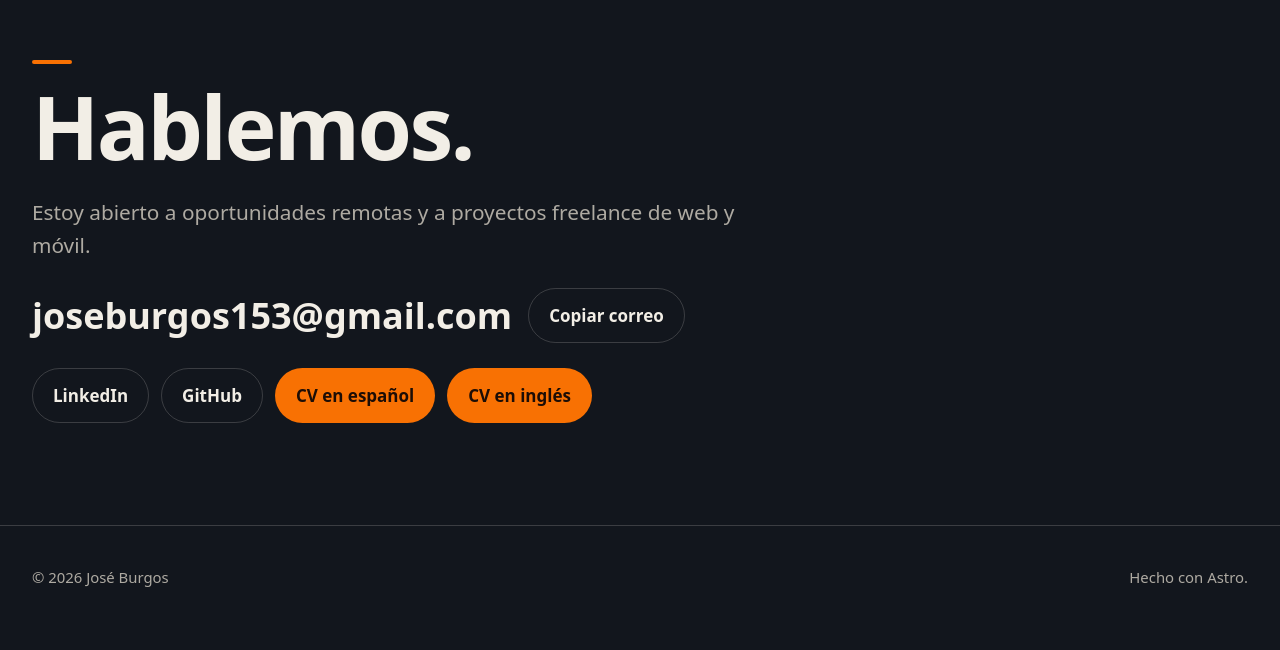
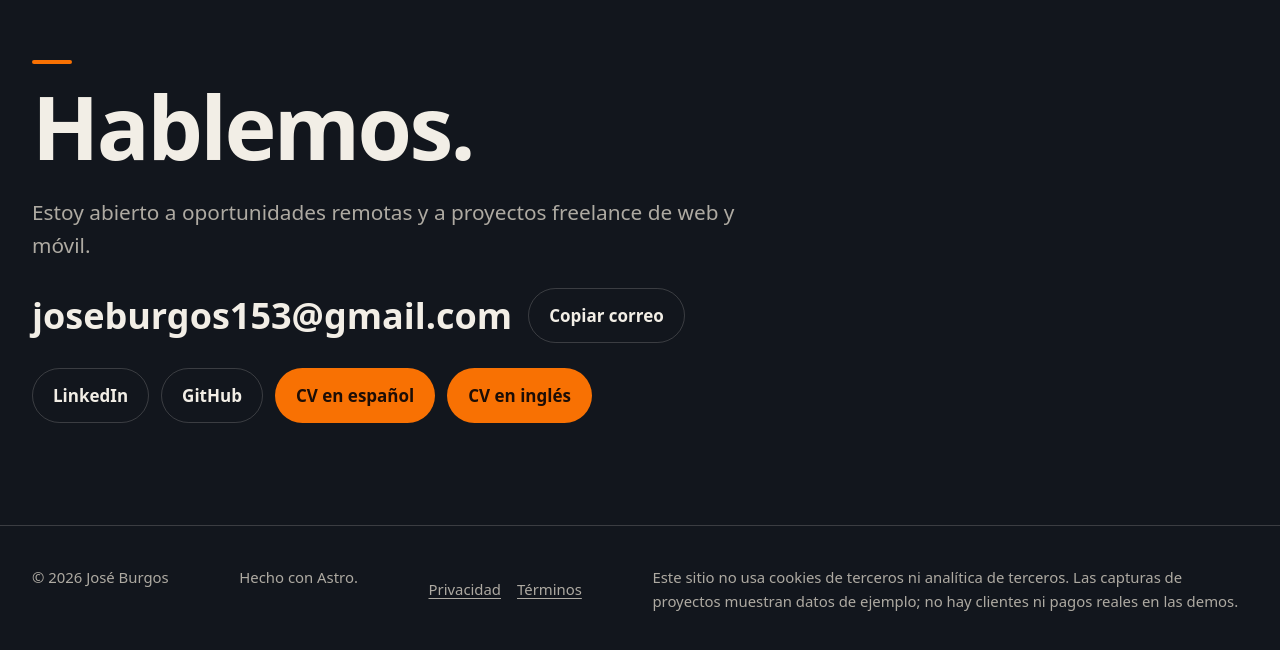
Before and after one commit to JoseBurgoss/JoseBurgos-Portfolio, an Astro site: page /es in a window 1280 px wide. Shown: the part 8153-8803 px from the top of the page. Built offline with nearby package versions, Linux system fonts and the light colour scheme; Astro itself is replaced by a stand-in of ours; a web font is replaced by a local one.

Commit message:
feat(legal): pie con enlaces a Privacidad y Términos y nota de datos de ejemplo
Co-Authored-By: Claude Sonnet 5.5 <noreply@anthropic.com>

```diff
--- a/src/components/Footer.astro
+++ b/src/components/Footer.astro
@@ -11,10 +11,18 @@ const year = new Date().getFullYear();
   <div class="container footer__row">
     <p>© {year} {site.name}</p>
     <p>{ui[lang].footer.built}</p>
+    <nav class="footer__legal" aria-label={ui[lang].footer.legalNav}>
+      <a href={ui[lang].footer.privacyUrl} rel="noopener">{ui[lang].footer.privacy}</a>
+      <a href={ui[lang].footer.termsUrl} rel="noopener">{ui[lang].footer.terms}</a>
+    </nav>
+    <p class="footer__note">{ui[lang].footer.notice}</p>
   </div>
 </footer>
 
 <style>
   .site-footer { border-top: 1px solid var(--color-line); padding-block: var(--space-xl); color: var(--color-muted); font-size: var(--text-sm); }
+  .footer__legal { display: flex; gap: var(--space-md); }
+  .footer__legal a { display: inline-flex; align-items: center; min-height: 44px; color: inherit; text-decoration: underline; text-underline-offset: 3px; }
+  .footer__note { flex-basis: 100%; margin: 0; max-width: 70ch; }
   .footer__row { display: flex; flex-wrap: wrap; justify-content: space-between; gap: var(--space-sm) var(--space-lg); }
 </style>
--- a/src/i18n/ui.ts
+++ b/src/i18n/ui.ts
@@ -13,7 +13,7 @@ export interface Ui {
   other: { title: string; intro: string; repo: string };
   contact: { title: string; lead: string; linkedin: string; github: string; cvEs: string; cvEn: string; copy: string; copied: string };
   project: { back: string; kind: string; status: string; stack: string; links: string; gallery: string; next: string; academic: string };
-  footer: { built: string };
+  footer: { built: string; legalNav: string; privacy: string; terms: string; privacyUrl: string; termsUrl: string; notice: string };
 }
 
 export const ui: Record<Lang, Ui> = {
@@ -43,7 +43,15 @@ export const ui: Record<Lang, Ui> = {
     other: { title: 'Otros proyectos', intro: 'Trabajos de la universidad y de práctica, con el código en GitHub.', repo: 'Ver en GitHub' },
     contact: { title: 'Hablemos.', lead: 'Estoy abierto a oportunidades remotas y a proyectos freelance de web y móvil.', linkedin: 'LinkedIn', github: 'GitHub', cvEs: 'CV en español', cvEn: 'CV en inglés', copy: 'Copiar correo', copied: 'Copiado' },
     project: { back: 'Todos los proyectos', kind: 'Tipo', status: 'Estado', stack: 'Stack', links: 'Enlaces', gallery: 'Capturas', next: 'Siguiente proyecto', academic: 'Proyecto universitario' },
-    footer: { built: 'Hecho con Astro.' },
+    footer: {
+      built: 'Hecho con Astro.',
+      legalNav: 'Legal',
+      privacy: 'Privacidad',
+      terms: 'Términos',
+      privacyUrl: 'https://burgo.dev/legal/privacidad/',
+      termsUrl: 'https://burgo.dev/legal/terminos/',
+      notice: 'Este sitio no usa cookies de terceros ni analítica de terceros. Las capturas de proyectos muestran datos de ejemplo; no hay clientes ni pagos reales en las demos.',
+    },
   },
   en: {
     meta: {
@@ -71,6 +79,14 @@ export const ui: Record<Lang, Ui> = {
     other: { title: 'Other projects', intro: 'University and practice work, with the code on GitHub.', repo: 'View on GitHub' },
     contact: { title: "Let's talk.", lead: "I'm open to remote roles and freelance web and mobile projects.", linkedin: 'LinkedIn', github: 'GitHub', cvEs: 'CV in Spanish', cvEn: 'CV in English', copy: 'Copy email', copied: 'Copied' },
     project: { back: 'All projects', kind: 'Type', status: 'Status', stack: 'Stack', links: 'Links', gallery: 'Screenshots', next: 'Next project', academic: 'University project' },
-    footer: { built: 'Built with Astro.' },
+    footer: {
+      built: 'Built with Astro.',
+      legalNav: 'Legal',
+      privacy: 'Privacy',
+      terms: 'Terms',
+      privacyUrl: 'https://burgo.dev/en/legal/privacidad/',
+      termsUrl: 'https://burgo.dev/en/legal/terminos/',
+      notice: 'This site uses no third-party cookies or third-party analytics. Project screenshots show sample data; there are no real clients or payments in the demos.',
+    },
   },
 };
```
Also changed, not shown: tests/i18n.test.ts (+15 -0 lines).
